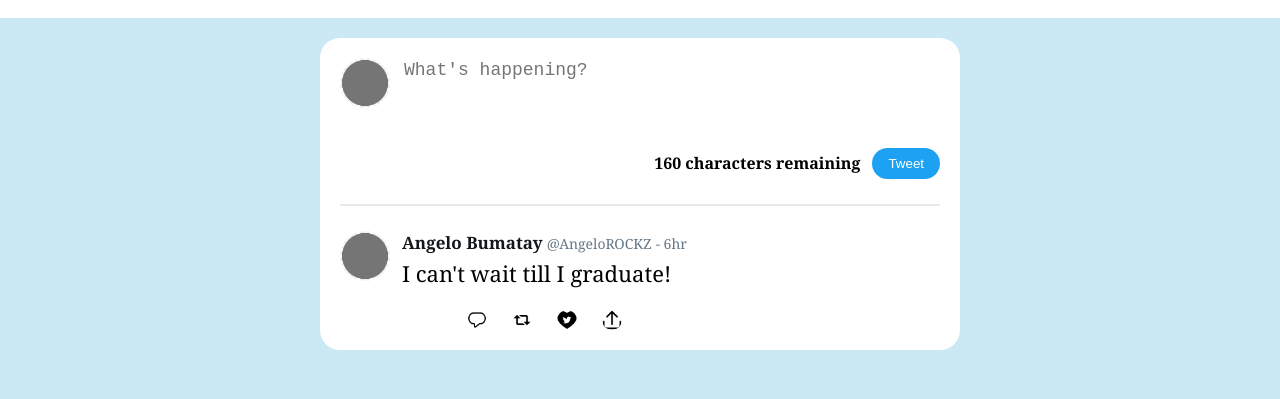
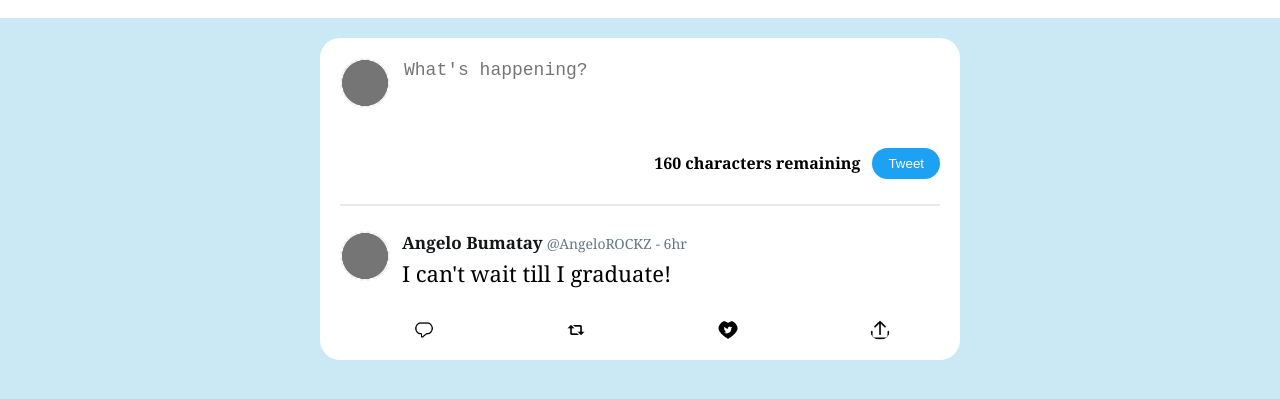
Before and after one commit to AngeloBumatay/CSCI-3340-Project-1, a plain HTML site: page index.html in a window 1280 px wide. Shown: the part 111-510 px from the top of the page. Drawn offline with Linux system fonts and the light colour scheme.

Commit message:
Updated all of styles.css

```diff
--- a/styles.css
+++ b/styles.css
@@ -59,6 +59,7 @@ hr {
 .main-content {
     background-color: white;
     max-width: 600px;
+    width: 100%;
     margin: 0px auto;
     padding: 20px;
     border-radius: 20px;
@@ -149,6 +150,8 @@ hr {
     display: flex;
     gap: 12px;
     align-items: flex-start;
+    width: 100%;
+    flex-wrap: nowrap;
 }
 
 /* Posted tweet text */
@@ -162,11 +165,10 @@ hr {
 /* Posted tweet icons */
 .sample-icons {
     display: flex;
-    justify-content: center;
-    gap: 25px;
+    justify-content: space-between;
     margin-top: 10px;
-    width: 100%;
-    padding: 0;
+    margin-left: 12px;
+    width: calc(100% - 62px);
 }
 
 /* Icon size */
@@ -187,5 +189,18 @@ hr {
 .sample-icons img:active {
     transform: scale(0.9);
     transition: 0.1s ease;
+}
 
+.sample-user-info {
+    display: flex;
+    flex-direction: column;
+    align-items: flex-start;
+    width: 100%;
+    min-width: 0;
 }
+
+.sample-tweet {
+    width: 100%;
+    display: flex;
+    flex-direction: column;
+}
```
